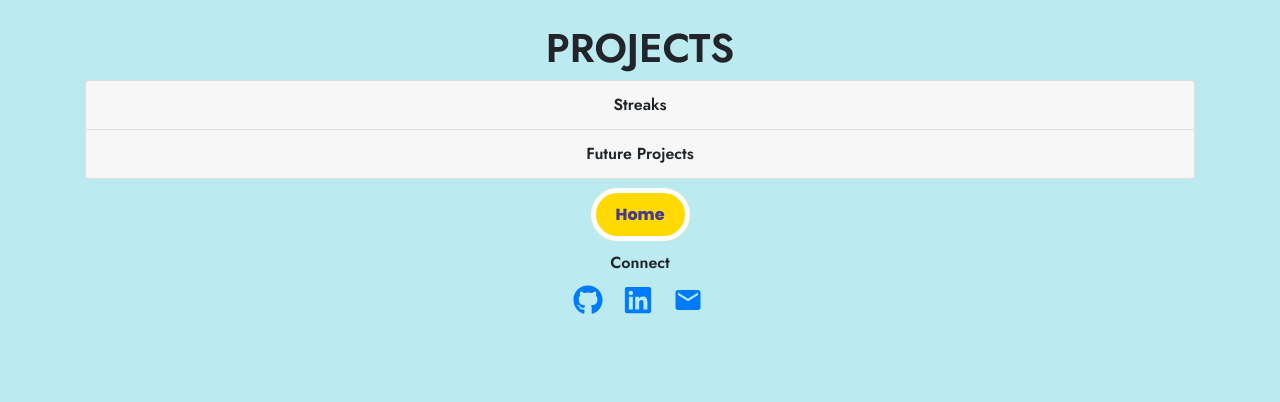
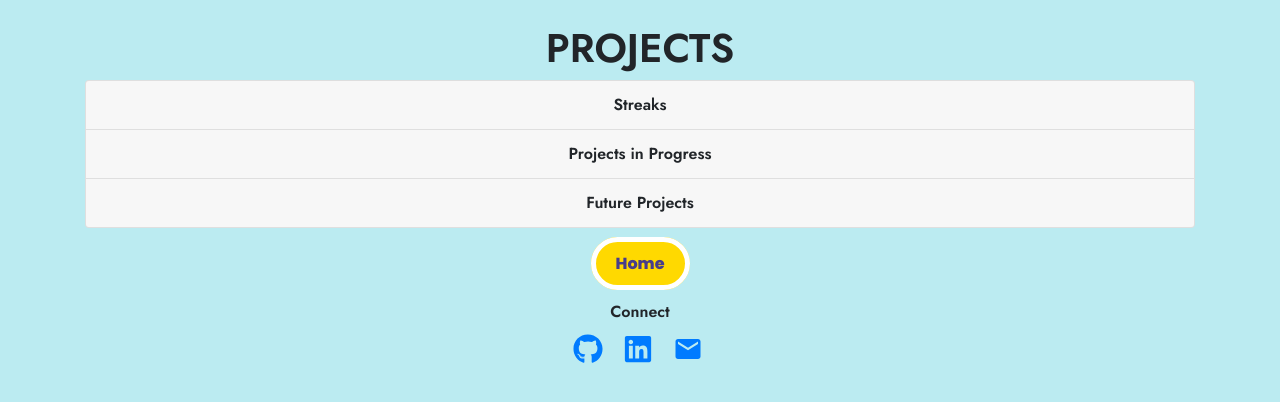
Before and after one commit to zyzzyxis/StaticPortfolio, a React (Create React App) app: page /projects in a window 1280 px wide. Shown: the top 402 px of the page. Built offline with nearby package versions, Linux system fonts and the light colour scheme.

Commit message:
added link to part time nonsense

```diff
--- a/src/pages/Projects.js
+++ b/src/pages/Projects.js
@@ -17,6 +17,17 @@ const Projects = () => {
               <Card.Body>
                 Streaks is a web application that allows friends to track competitions in a casual and fun way. Please take a look at our completed site <a target="_blank" rel="noreferrer" href="http://streaks-app.herokuapp.com/">here</a>.<p></p>
                <p>This website continues to have features added by the same team that originally created it. </p>
+               </Card.Body>
+            </Accordion.Collapse>
+          </Card>
+          <Card>
+            <Accordion.Toggle as={Card.Header} eventKey="0">
+              Projects in Progress
+            </Accordion.Toggle>
+            <Accordion.Collapse eventKey="0">
+              <Card.Body>
+              <p>Part Time Nonsense<a target="_blank" rel="noreferrer" href="https://parttimenonsense.netlify.app/">here</a>.</p>
+               <p>This website is just a collection of fun silly projects I like to work on in my free time. </p>
                </Card.Body>
             </Accordion.Collapse>
           </Card>
```
